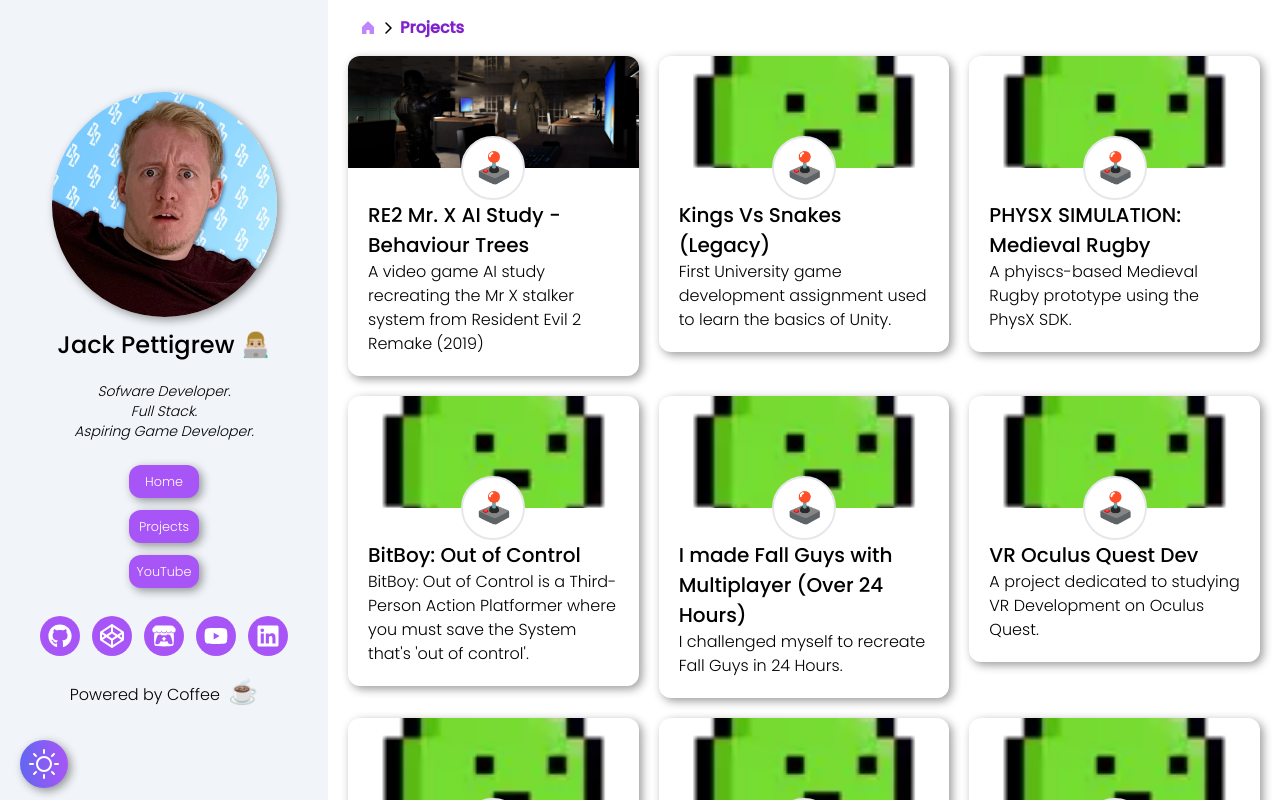
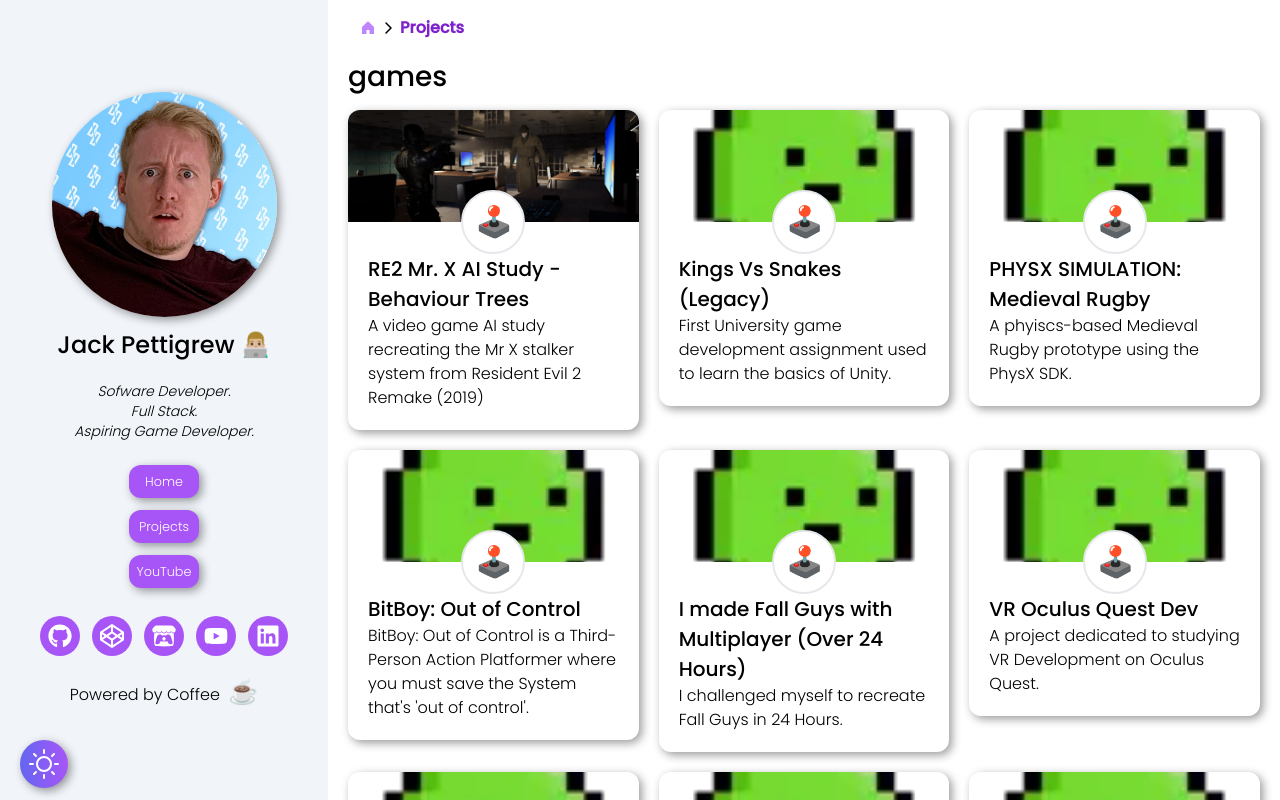
Before and after one commit to Jack-Pettigrew/Portfolio-React-Site, a Next.js app: page /projects in a window 1280 px wide. Shown: the top 800 px of the page. Built offline with nearby package versions, Linux system fonts and the light colour scheme.

Commit message:
Projects Page categories projects

```diff
--- a/src/app/layout.tsx
+++ b/src/app/layout.tsx
@@ -20,7 +20,7 @@ export default function RootLayout({
   children: React.ReactNode
 }) {
   return (
-    <html lang="en">
+    <html lang="en" className='scroll-smooth'>
       {/* Border padding */}
       <body className={font.className + " flex flex-col lg:flex-row min-h-screen"}>
 
--- a/src/app/projects/page.tsx
+++ b/src/app/projects/page.tsx
@@ -6,6 +6,17 @@ import { parseCategoryIcon } from "@/utilities/project-utils";
 
 export default function projects() {
     const projects = projectsFile.projects;
+    const projectsCategorised: { [key: string]: { [key: string]: any } } = {};
+
+    for (const key in projects) {
+        if (projects.hasOwnProperty(key)) {
+            const category = projects[key].category;
+            if (!projectsCategorised[category]) {
+                projectsCategorised[category] = {};
+            }
+            projectsCategorised[category][key] = projects[key];
+        }
+    }
 
     return (
         <div className="flex flex-col items-center">
@@ -14,8 +25,16 @@ export default function projects() {
                     <Breadcrumb />
                 </div>
 
+                <div className="flex flex-col gap-10">
+                    {Object.values(projectsCategorised).map(function (category, categoryIndex) {
+                        const projectCategpry = Object.keys(projectsCategorised)[categoryIndex] + "s";
+
+                        return (
+                            <div id={projectCategpry}>
+                                <h1 className="mb-3">{projectCategpry}</h1>
+
                                 <div className="grid gap-5 grid-cols-1 md:grid-cols-3">
-                    {projects.map(function (project, index) {
+                                    {Object.values(category).map(function (project, index) {
                                         return (
                                             <Link key={index} href={"/projects/" + project.id}>
                                                 <ImageHeaderCard imageSrc={project.headerImage ?? "/images/characters/lilal.webp"} cardHeaderIcon={parseCategoryIcon(project.category)}>
@@ -23,10 +42,14 @@ export default function projects() {
                                                     <p>{project.tagline}</p>
                                                 </ImageHeaderCard>
                                             </Link>
+                                        );
+                                    })}
+                                </div>
+                            </div>
                         )
                     })}
                 </div>
             </div>
-        </div>
+        </div >
     )
 }
```
Lines whose indentation alone changed are shown as unchanged.
